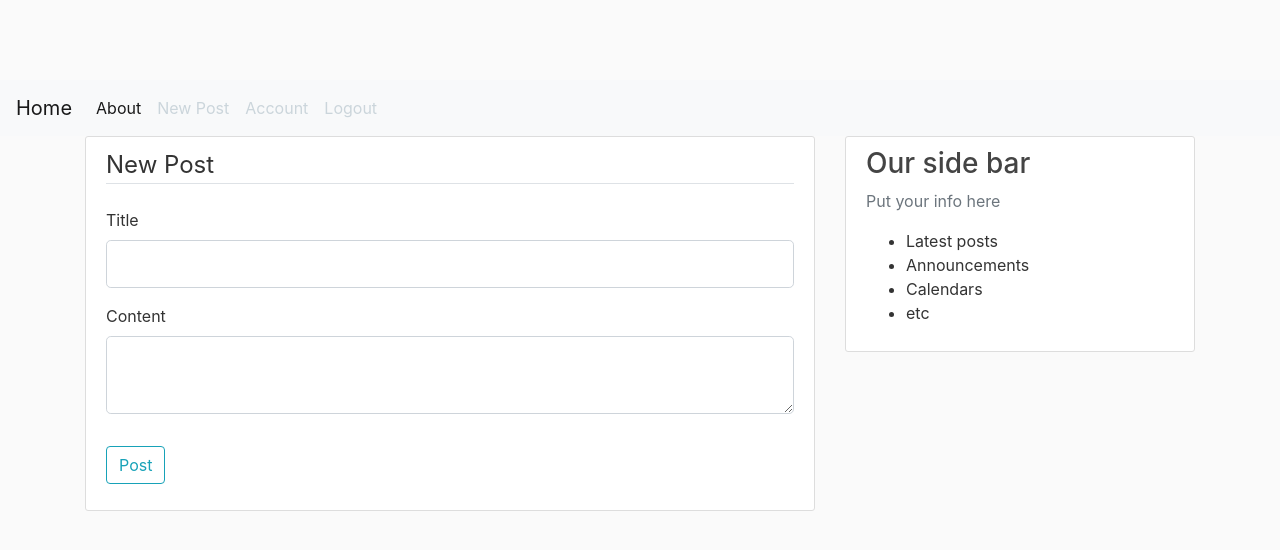
After one commit to NehemiahLimo/Flask_Blog, a Flask app: page /post/new in a window 1280 px wide. The commit adds this page. Shown: the top 550 px of the page. Run offline with Flask 2, Linux system fonts and the light colour scheme; a user stored in the database is signed in; some libraries are stand-ins or nearby versions.

Commit message:
Added a layout for creating a post

```diff
--- a/flaskblog/forms.py
+++ b/flaskblog/forms.py
@@ -1,7 +1,7 @@
 from flask_wtf import FlaskForm
 from flask_wtf.file import FileField, FileAllowed
 from flask_login import current_user
-from wtforms import StringField, PasswordField, SubmitField, BooleanField
+from wtforms import StringField, PasswordField, SubmitField, BooleanField, TextAreaField
 from wtforms.validators import DataRequired, Length, Email, EqualTo, ValidationError
 from flaskblog.models import User
 
@@ -37,6 +37,11 @@ class UpdateAccountForm(FlaskForm):
     picture= FileField('Update Profile Picture', validators=[FileAllowed(['jpg','png'])])
     submit=SubmitField('Update')
 
+class PostForm(FlaskForm):
+    title=StringField('Title', validators=[DataRequired()])
+    content=TextAreaField('Content', validators=[DataRequired()])
+    submit=SubmitField('Post')
+
     def validate_username(self, username):
         if username.data != current_user.username:
             user= User.query.filter_by(username=username.data).first()
--- a/flaskblog/routes.py
+++ b/flaskblog/routes.py
@@ -3,7 +3,7 @@ import secrets
 from PIL import Image
 from flask import render_template, url_for, flash, redirect, request
 from flaskblog import app, db, bcrypt
-from flaskblog.forms import RegistrationForm, LoginForm, UpdateAccountForm
+from flaskblog.forms import RegistrationForm, LoginForm, UpdateAccountForm, PostForm
 from flaskblog.models import User
 from flask_login import login_user, current_user, logout_user, login_required
 
@@ -97,6 +97,14 @@ def account():
     image_file = url_for('static', filename='profpics/'+ current_user.image_file)
     return render_template('account.html',title='Account',image_file=image_file,form=form)
 
+@app.route('/post/new', methods=['GET', 'POST'])
+@login_required
+def newpost():
+    form = PostForm()
+    if form.validate_on_submit():
+        flash('You post has been created', 'success')
+        return redirect(url_for('home'))
+    return render_template('create_post.html',title='Account',form=form)
 
 @app.route('/logout')
 def logout():
--- /dev/null
+++ b/flaskblog/templates/create_post.html
@@ -0,0 +1,48 @@
+{% extends "layout.html" %}
+{% block content %}
+<div class="content-section">
+    <form method="post" action="">
+        {{ form.hidden_tag() }}
+        <fieldset class="form-group">
+            <legend class="border-bottom mb-4">New Post</legend>
+
+
+            <div class="form-group">
+                {{ form.title.label(class="form-control-label") }}
+                {% if form.title.errors %}
+                    {{ form.title(class="form-control form-control-lg is-valid") }}
+                    <div class="invalid-feedback">
+                    {% for error in form.title.errors %}
+                    <span>{{ error }}</span>
+                    {% endfor %}
+
+                    </div>
+                    {% else %}
+                    {{ form.title(class="form-control form-control-lg ") }}
+                {% endif %}
+
+            </div>
+
+            <div class="form-group">
+                {{ form.content.label(class="form-control-label") }}
+                {% if form.content.errors %}
+                    {{ form.content(class="form-control form-control-lg is-valid") }}
+                    <div class="invalid-feedback">
+                    {% for error in form.content.errors %}
+                    <span>{{ error }}</span>
+                    {% endfor %}
+
+                    </div>
+                    {% else %}
+                    {{ form.content(class="form-control form-control-lg ") }}
+                {% endif %}
+
+            </div>
+
+        </fieldset>
+         <div class="form-group">
+             {{ form.submit(class="btn btn-outline-info") }}
+         </div>
+        </form>
+</div>
+{% endblock content %}
--- a/flaskblog/templates/layout.html
+++ b/flaskblog/templates/layout.html
@@ -29,6 +29,7 @@
             <!--nav bar right -->
             <div class="navbar-nav">
             {% if current_user.is_authenticated %}
+            <a class="nav-item nav-link" href="{{ url_for('newpost') }}">New Post</a>
             <a class="nav-item nav-link" href="{{ url_for('account') }}">Account</a>
             <a class="nav-item nav-link" href="{{ url_for('logout') }}">Logout</a>
             {% else %}
```
Also changed, not shown: flaskblog/cite.db, flaskblog/static/profpics/63c48e864d7316ac.jpg (added), flaskblog/static/profpics/a8bf794f2948544d.jpg (added), flaskblog/static/profpics/bf4804850783372f.jpg (added), flaskblog/static/profpics/d8bf64439b3f7f79.jpg (added).
